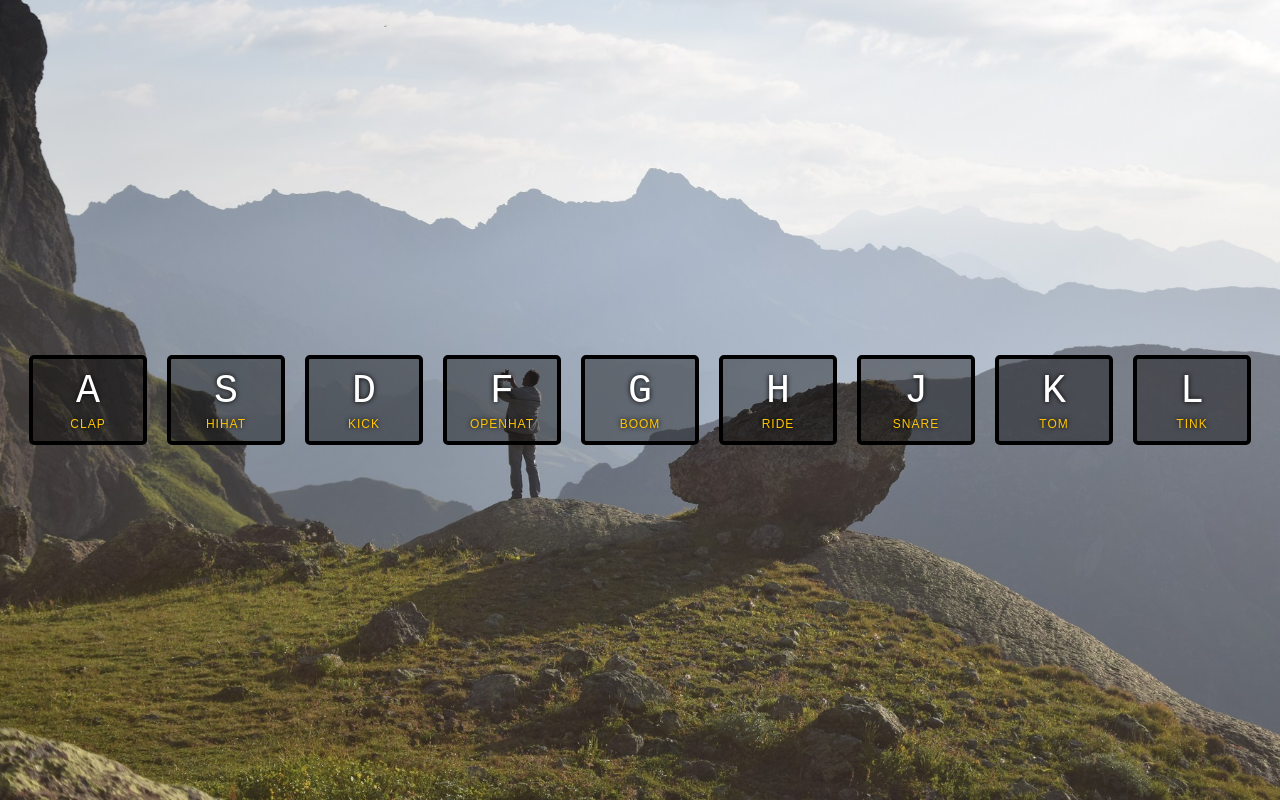
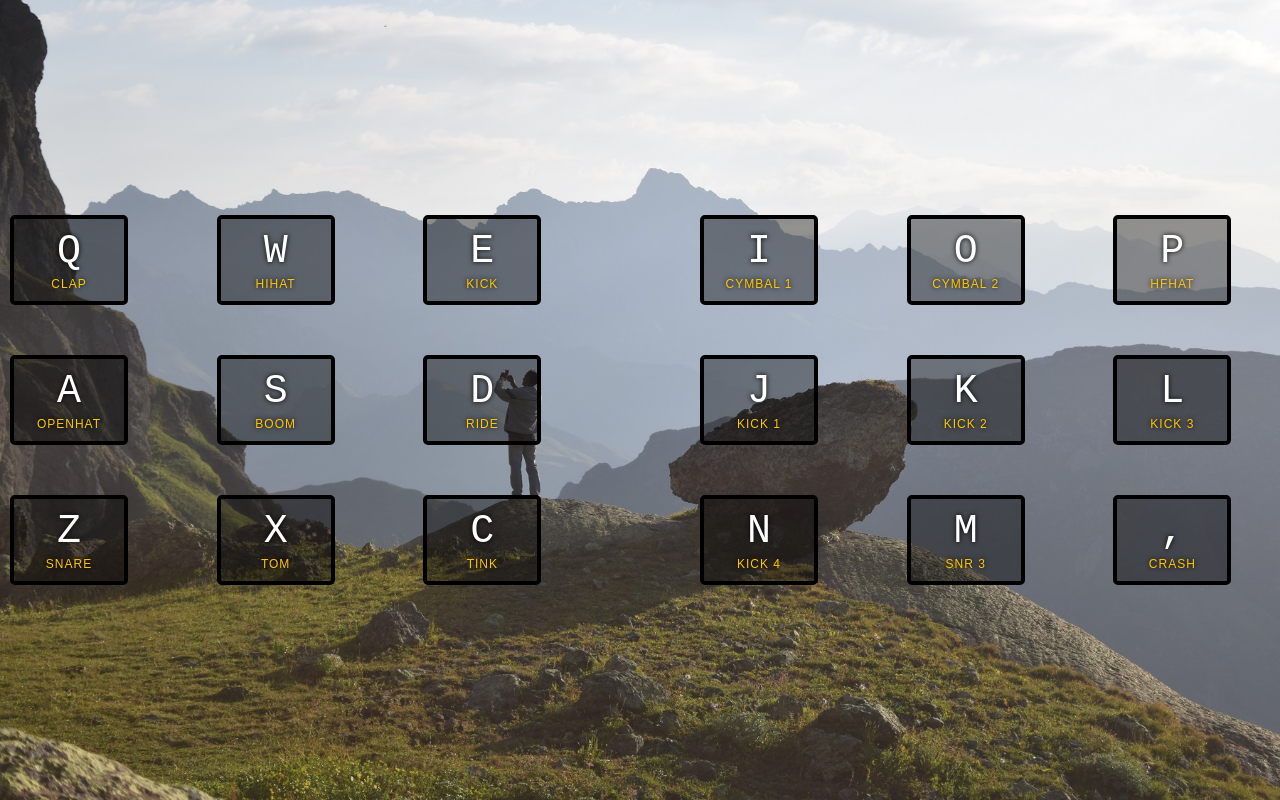
Before and after one commit to akomiqaia/akomiqaia.github.io, a website: page projects/Javascript Drum kit/drumkit.html in a window 1280 px wide. Drawn offline with Linux system fonts and the light colour scheme.

Commit message:
update drum kit for martin

```diff
--- a/projects/Javascript Drum kit/drumkit.css
+++ b/projects/Javascript Drum kit/drumkit.css
@@ -10,13 +10,19 @@ html {
   }
 
   .keys {
-    display: flex;
-    flex: 1;
+    display: grid;
+    grid-template-columns: 1fr 1fr;
+    grid-gap: 100px;
     min-height: 100vh;
     align-items: center;
     justify-content: center;
   }
-
+  .left-keys, .right-keys {
+    display: grid;
+    grid-template-columns: 1fr 1fr 1fr;
+    grid-template-rows: 1fr 1fr 1fr;
+    grid-gap: 30px;
+  }
   .key {
     border: .4rem solid black;
     border-radius: .5rem;
--- a/projects/Javascript Drum kit/drumkit.html
+++ b/projects/Javascript Drum kit/drumkit.html
@@ -1,61 +1,114 @@
 <!DOCTYPE html>
 <html lang="en">
+
 <head>
   <meta charset="UTF-8">
   <title>JS Drum Kit</title>
   <link rel="stylesheet" href="/projects/Javascript Drum kit/drumkit.css">
 </head>
+
 <body>
 
 
   <div class="keys">
+    <div class="left-keys">
+      <div data-key="81" class="key">
+        <kbd>Q</kbd>
+        <span class="sound">clap</span>
+      </div>
+      <div data-key="87" class="key">
+        <kbd>W</kbd>
+        <span class="sound">hihat</span>
+      </div>
+      <div data-key="69" class="key">
+        <kbd>E</kbd>
+        <span class="sound">kick</span>
+      </div>
       <div data-key="65" class="key">
         <kbd>A</kbd>
-      <span class="sound">clap</span>
+        <span class="sound">openhat</span>
       </div>
       <div data-key="83" class="key">
         <kbd>S</kbd>
-      <span class="sound">hihat</span>
+        <span class="sound">boom</span>
       </div>
       <div data-key="68" class="key">
         <kbd>D</kbd>
-      <span class="sound">kick</span>
+        <span class="sound">ride</span>
       </div>
-    <div data-key="70" class="key">
-      <kbd>F</kbd>
-      <span class="sound">openhat</span>
+      <div data-key="90" class="key">
+        <kbd>Z</kbd>
+        <span class="sound">snare</span>
       </div>
-    <div data-key="71" class="key">
-      <kbd>G</kbd>
-      <span class="sound">boom</span>
+      <div data-key="88" class="key">
+        <kbd>X</kbd>
+        <span class="sound">tom</span>
       </div>
-    <div data-key="72" class="key">
-      <kbd>H</kbd>
-      <span class="sound">ride</span>
+      <div data-key="67" class="key">
+        <kbd>C</kbd>
+        <span class="sound">tink</span>
+      </div>
+    </div>
+    <div class="right-keys">
+      <div data-key="73" class="key">
+        <kbd>I</kbd>
+        <span class="sound">Cymbal 1</span>
+      </div>
+      <div data-key="79" class="key">
+        <kbd>O</kbd>
+        <span class="sound">Cymbal 2</span>
+      </div>
+      <div data-key="80" class="key">
+        <kbd>P</kbd>
+        <span class="sound">HfHat</span>
       </div>
       <div data-key="74" class="key">
         <kbd>J</kbd>
-      <span class="sound">snare</span>
+        <span class="sound">Kick 1</span>
       </div>
       <div data-key="75" class="key">
         <kbd>K</kbd>
-      <span class="sound">tom</span>
+        <span class="sound">Kick 2</span>
       </div>
       <div data-key="76" class="key">
         <kbd>L</kbd>
-      <span class="sound">tink</span>
+        <span class="sound">Kick 3</span>
+      </div>
+      <div data-key="78" class="key">
+        <kbd>N</kbd>
+        <span class="sound">Kick 4</span>
+      </div>
+      <div data-key="77" class="key">
+        <kbd>M</kbd>
+        <span class="sound">SNR 3</span>
+      </div>
+      <div data-key="188" class="key">
+        <kbd>,</kbd>
+        <span class="sound">Crash</span>
+      </div>
     </div>
   </div>
 
-  <audio data-key="65" src="/projects/Javascript Drum kit/sounds/boom.wav"></audio>
-  <audio data-key="83" src="/projects/Javascript Drum kit/sounds/clap.wav"></audio>
-  <audio data-key="68" src="/projects/Javascript Drum kit/sounds/hihat.wav"></audio>
-  <audio data-key="70" src="/projects/Javascript Drum kit/sounds/kick.wav"></audio>
-  <audio data-key="71" src="/projects/Javascript Drum kit/sounds/openhat.wav"></audio>
-  <audio data-key="72" src="/projects/Javascript Drum kit/sounds/ride.wav"></audio>
-  <audio data-key="74" src="/projects/Javascript Drum kit/sounds/snare.wav"></audio>
-  <audio data-key="75" src="/projects/Javascript Drum kit/sounds/tink.wav"></audio>
-  <audio data-key="76" src="/projects/Javascript Drum kit/sounds/tom.wav"></audio>
+  <audio data-key="81" src="/projects/Javascript Drum kit/sounds/boom.wav"></audio>
+  <audio data-key="87" src="/projects/Javascript Drum kit/sounds/clap.wav"></audio>
+  <audio data-key="69" src="/projects/Javascript Drum kit/sounds/hihat.wav"></audio>
+  <audio data-key="65" src="/projects/Javascript Drum kit/sounds/kick.wav"></audio>
+  <audio data-key="83" src="/projects/Javascript Drum kit/sounds/openhat.wav"></audio>
+  <audio data-key="68" src="/projects/Javascript Drum kit/sounds/ride.wav"></audio>
+  <audio data-key="90" src="/projects/Javascript Drum kit/sounds/snare.wav"></audio>
+  <audio data-key="88" src="/projects/Javascript Drum kit/sounds/tink.wav"></audio>
+  <audio data-key="67" src="/projects/Javascript Drum kit/sounds/tom.wav"></audio>
+
+
+  <audio data-key="73" src="/projects/Javascript Drum kit/sounds/CYCdh_ElecK04-Cymbal01.wav"></audio>
+  <audio data-key="79" src="/projects/Javascript Drum kit/sounds/CYCdh_ElecK04-Cymbal02.wav"></audio>
+  <audio data-key="80" src="/projects/Javascript Drum kit/sounds/CYCdh_ElecK04-HfHat.wav"></audio>
+  <audio data-key="74" src="/projects/Javascript Drum kit/sounds/CYCdh_ElecK04-Kick01.wav"></audio>
+  <audio data-key="75" src="/projects/Javascript Drum kit/sounds/CYCdh_ElecK04-Kick02.wav"></audio>
+  <audio data-key="76" src="/projects/Javascript Drum kit/sounds/CYCdh_ElecK04-Kick03.wav"></audio>
+  <audio data-key="78" src="/projects/Javascript Drum kit/sounds/CYCdh_ElecK05-Kick02.wav"></audio>
+  <audio data-key="77" src="/projects/Javascript Drum kit/sounds/CYCdh_ElecK07-Snr03.wav"></audio>
+  <audio data-key="188" src="/projects/Javascript Drum kit/sounds/CYCdh_MultiCrashLo-03.wav"></audio>
 
   <script src="/projects/Javascript Drum kit/drumkit.js">
 
@@ -63,4 +116,5 @@
 
 
 </body>
+
 </html>
```
Also changed, not shown: 9 other files. Lines whose indentation alone changed are shown as unchanged.
